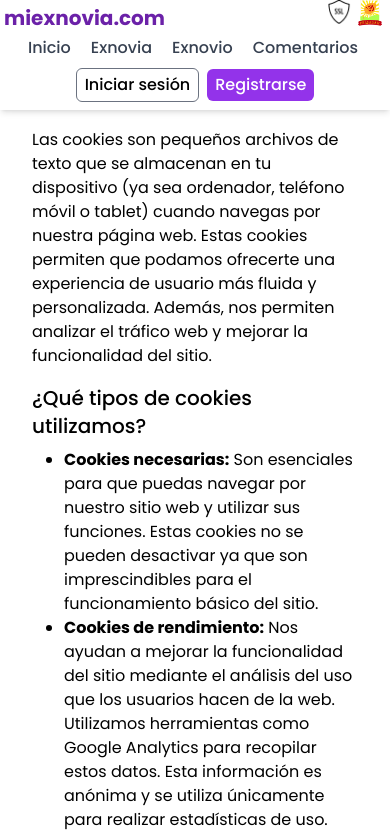
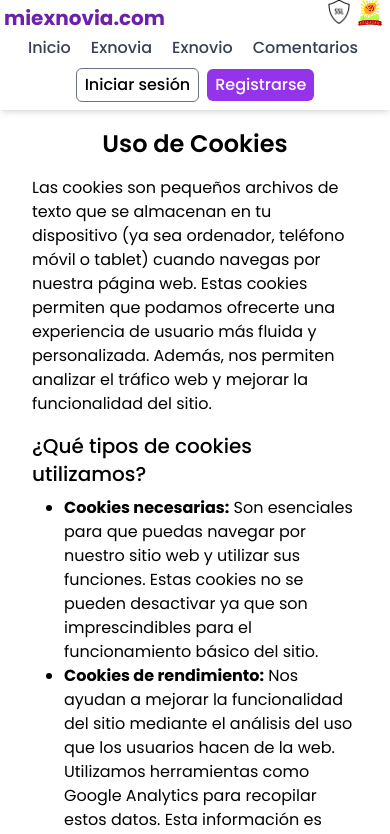
Before and after one commit to ShykanDev/miexnovia_miexnovio, a Vue app: page /#/cookies in a window 390 px wide. Shown: the top 834 px of the page. Built offline with nearby package versions, Linux system fonts and the light colour scheme; what tailwindcss-animated would draw is missing.

Commit message:
fixed responsive cookies section

```diff
--- a/src/views/CookiesView.vue
+++ b/src/views/CookiesView.vue
@@ -2,7 +2,7 @@
     <div class="">
 <MainLayout>
         <template #main>
-            <section id="cookies-policy" class="p-8 bg-white font-poppins">
+            <section id="cookies-policy" class="p-8 pt-20 bg-white md:pt-10 font-poppins">
     <h2 class="mb-4 text-2xl font-semibold text-center">Uso de Cookies</h2>
 
     <p class="mb-4">
```
